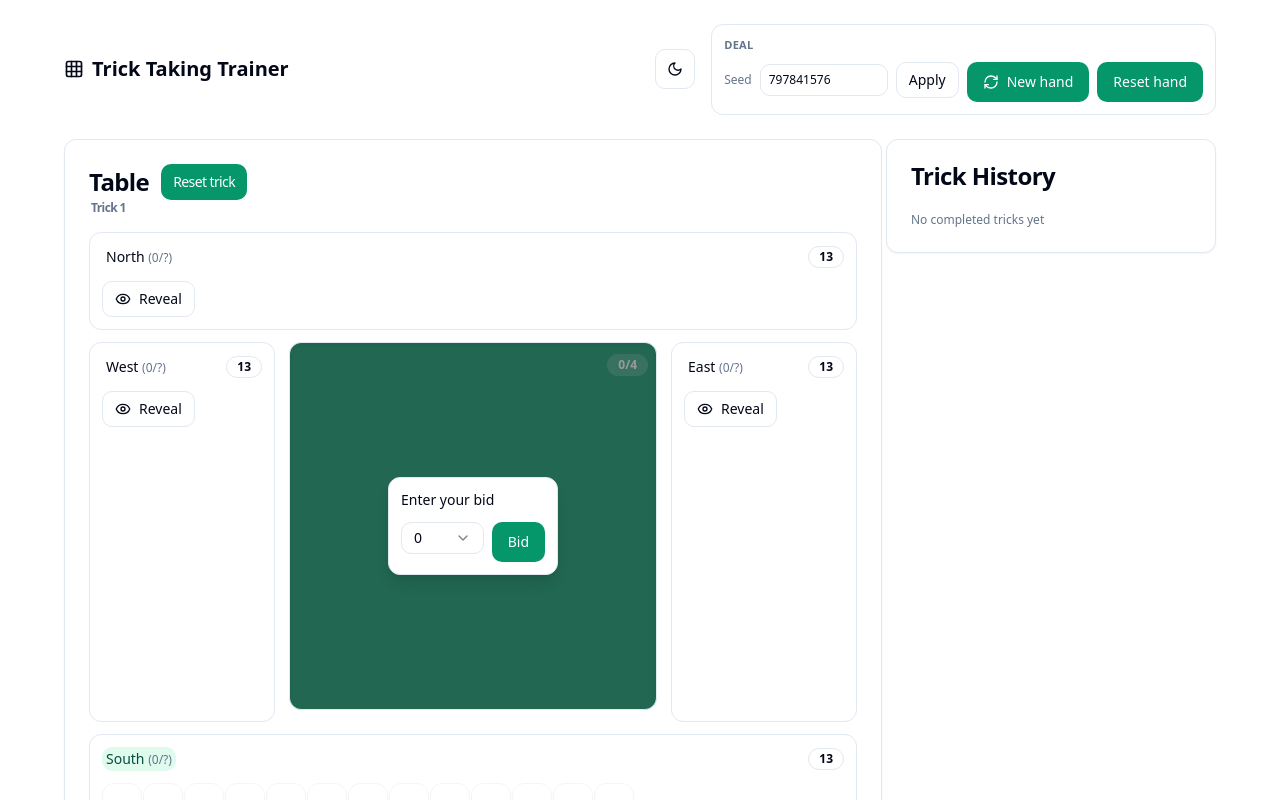
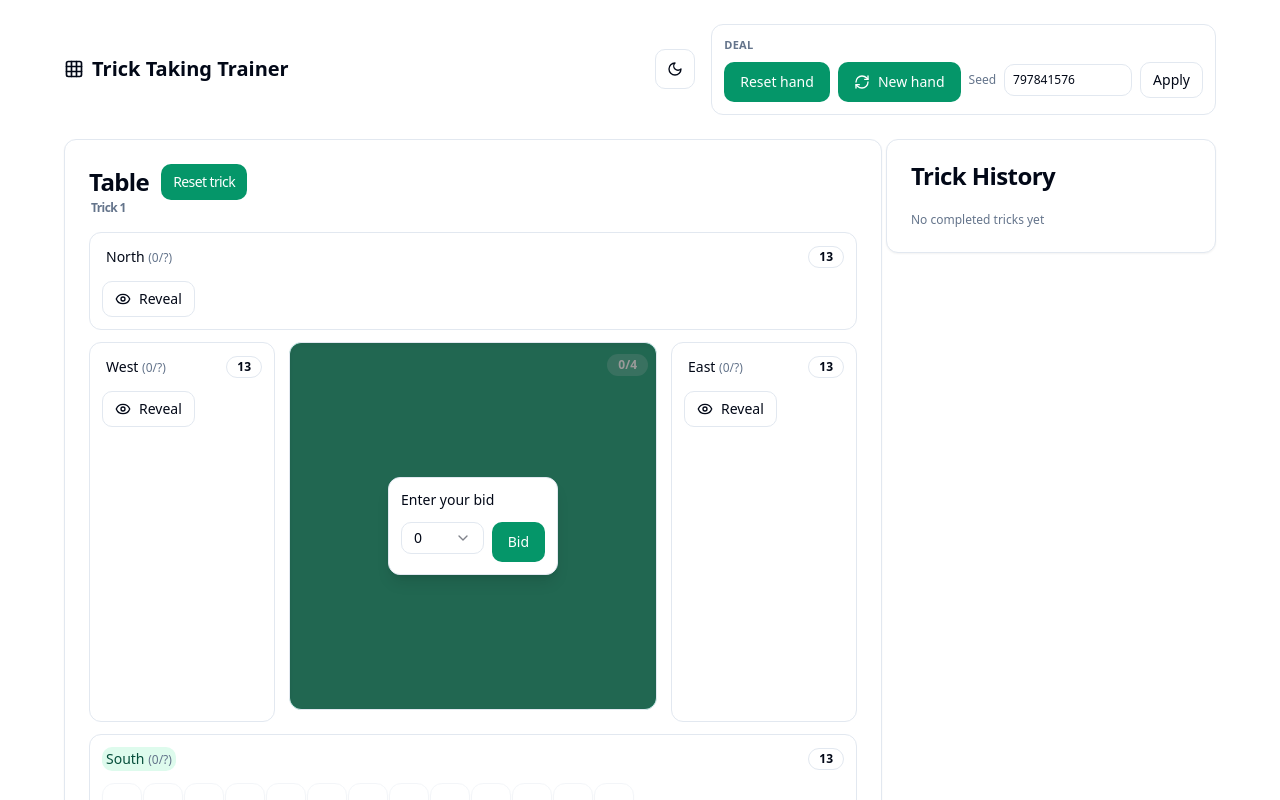
Before and after one commit to gsingh93/trick-taking-trainer, a React (Vite) app: page / in a window 1280 px wide. Shown: the top 800 px of the page. Built offline with nearby package versions, Linux system fonts and the light colour scheme; the HTML template or start-up script is replaced by a standard one.

Commit message:
Reorder Deal controls

```diff
--- a/src/App.tsx
+++ b/src/App.tsx
@@ -1479,6 +1479,13 @@ export default function App() {
             <div className="space-y-2 rounded-lg border bg-card/50 p-3">
               <div className="text-[11px] font-semibold uppercase tracking-wide text-muted-foreground">Deal</div>
               <div className="flex flex-wrap items-start gap-2">
+                <Button className="bg-emerald-600 text-white hover:bg-emerald-700" onClick={resetHand}>
+                  Reset hand
+                </Button>
+                <Button className="gap-2 bg-emerald-600 text-white hover:bg-emerald-700" onClick={newSeed}>
+                  <RefreshCw className="h-4 w-4" />
+                  New hand
+                </Button>
                 <div className="flex flex-col">
                   <div className="flex items-center gap-2">
                     <span className="text-xs text-muted-foreground">Seed</span>
@@ -1502,13 +1509,6 @@ export default function App() {
                   </div>
                   {seedError ? <div className="mt-1 text-xs text-destructive">{seedError}</div> : null}
                 </div>
-                <Button className="gap-2 bg-emerald-600 text-white hover:bg-emerald-700" onClick={newSeed}>
-                  <RefreshCw className="h-4 w-4" />
-                  New hand
-                </Button>
-                <Button className="bg-emerald-600 text-white hover:bg-emerald-700" onClick={resetHand}>
-                  Reset hand
-                </Button>
               </div>
             </div>
           </div>
```
